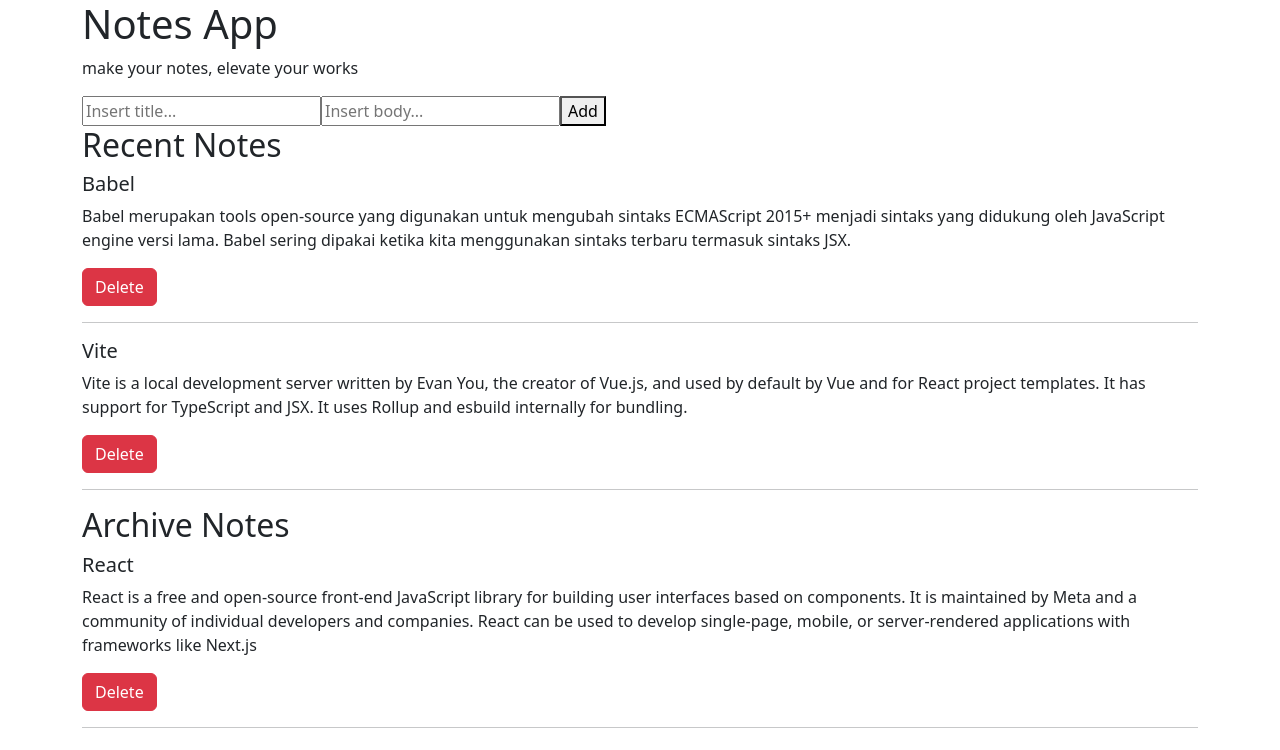
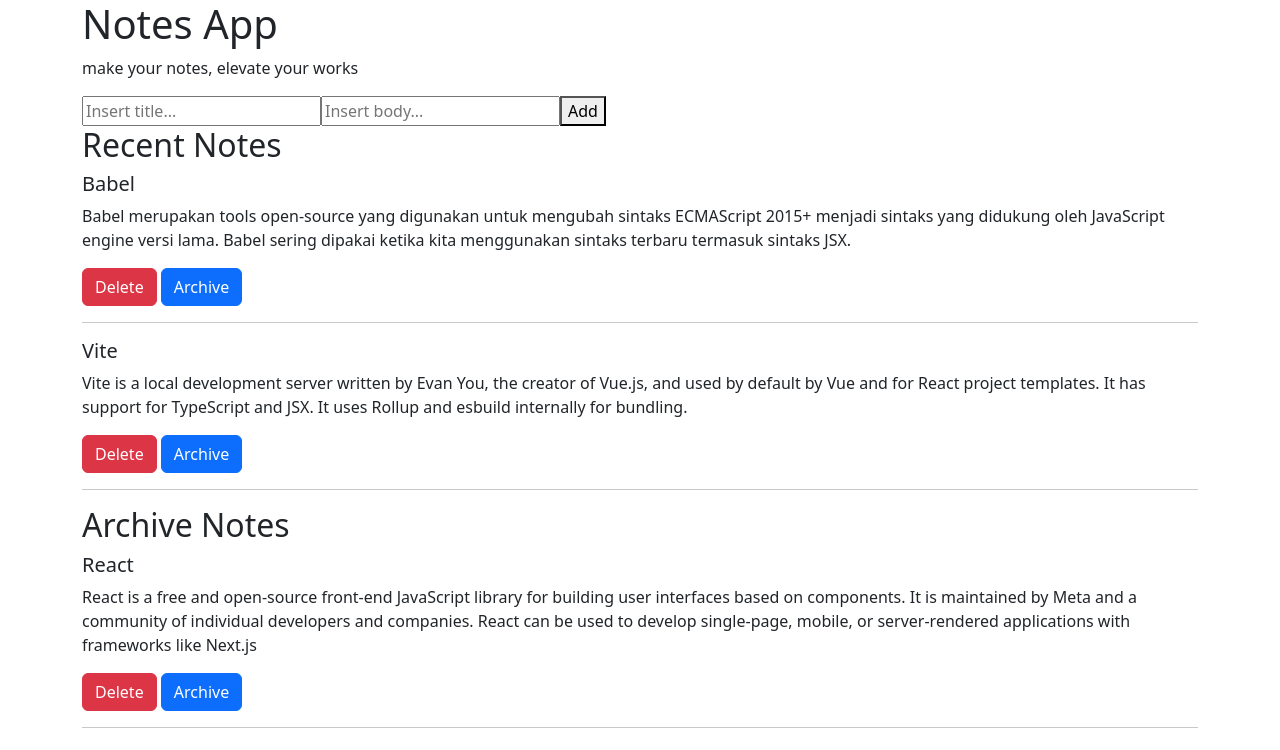
Before and after one commit to faridnugraha/react-notes-app, a React (Vite) app: page / in a window 1280 px wide. Shown: the top 750 px of the page. Built offline with nearby package versions, Linux system fonts and the light colour scheme.

Commit message:
success archive data

```diff
--- a/src/components/NoteItem.jsx
+++ b/src/components/NoteItem.jsx
@@ -1,12 +1,13 @@
 import React from "react";
 import { Button } from "react-bootstrap"
 
-function NoteItem({id, title, body, archived, createdAt, onDelete}){
+function NoteItem({id, title, body, createdAt, onDelete, onArchiveToggle}){
     return(
         <div className="note-item">
             <h5>{title}</h5>
             <p>{body}</p>
             <Button variant="danger" onClick={() => onDelete(id)}>Delete</Button>{' '}
+            <Button variant="primary" onClick={() => onArchiveToggle(id)}>Archive</Button>{' '}
             <hr />
         </div>
     )
--- a/src/components/NotesApp.jsx
+++ b/src/components/NotesApp.jsx
@@ -15,6 +15,8 @@
 
         this.onDeleteNoteHandler = this.onDeleteNoteHandler.bind(this)
         this.onAddNoteHandler = this.onAddNoteHandler.bind(this)
+        // this.onArchiveToggleHandler1 = this.onArchiveToggleHandler1.bind(this)
+        this.onArchiveToggleHandler2 = this.onArchiveToggleHandler2.bind(this)
     }
 
     onDeleteNoteHandler(id){
@@ -40,6 +42,24 @@
         })
     }
 
+    // onArchiveToggleHandler1(id){
+    //     const noteIndex = this.state.notes.findIndex((note) => note.id === id)
+    //     const updatedNote = {...this.state.notes[noteIndex], archived:!this.state.notes[noteIndex].archived}
+    //     const newNotes = [...this.state.notes]
+    //     newNotes[noteIndex] = updatedNote
+    //     this.setState({notes: newNotes})
+    // }
+
+    onArchiveToggleHandler2(id){
+        const notes = this.state.notes.map(note => {
+            if(note.id === id){
+                return {...note, archived:!note.archived}
+            }
+            return note
+        })
+        this.setState({notes})
+    }
+
     render(){
         return (
             <Container className="notes-app">
@@ -48,10 +68,10 @@
                 <NoteInput addNote={this.onAddNoteHandler}/>
 
                 <h2>Recent Notes</h2>
-                <NoteList notes={this.state.notes} isArchived={false} onDelete={this.onDeleteNoteHandler}/>
+                <NoteList notes={this.state.notes} isArchived={false} onDelete={this.onDeleteNoteHandler} onArchiveToggle={this.onArchiveToggleHandler2}/>
 
                 <h2>Archive Notes</h2>
-                <NoteList notes={this.state.notes} isArchived={true} onDelete={this.onDeleteNoteHandler}/>
+                <NoteList notes={this.state.notes} isArchived={true} onDelete={this.onDeleteNoteHandler} onArchiveToggle={this.onArchiveToggleHandler2}/>
             </Container>
         )
     }
--- a/src/components/NotesList.jsx
+++ b/src/components/NotesList.jsx
@@ -1,13 +1,13 @@
 import React from "react";
 import NoteItem from "./NoteItem"
 
-function NotesList({notes, isArchived, onDelete}){
+function NotesList({notes, isArchived, onDelete, onArchiveToggle}){
     const filteredNotes = notes.filter((note) => note.archived === isArchived)
     return (
         <div className="notes-list">
             {
                 filteredNotes.map((note) => (
-                    <NoteItem key={note.id} onDelete={onDelete} {...note}/>
+                    <NoteItem key={note.id} onDelete={onDelete} onArchiveToggle={onArchiveToggle} {...note}/>
                 ))
             }
         </div>
```
